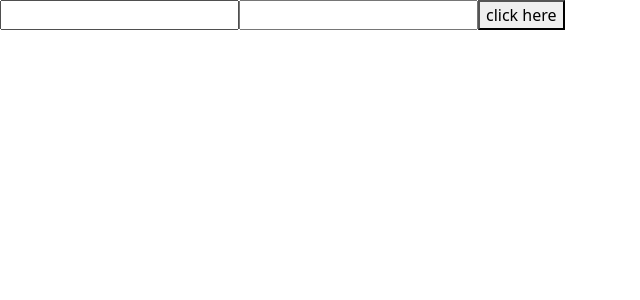
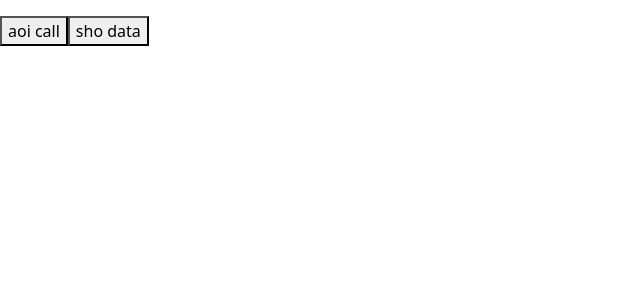
Before and after one commit to programminsekbo/fornt, a React (Vite) app: page / in a window 1280 px wide. Shown: the top 300 px of the page, without its empty margins (0-640 px from the left). Built offline with nearby package versions, Linux system fonts and the light colour scheme.

Commit message:
api call

```diff
--- a/src/App.jsx
+++ b/src/App.jsx
@@ -3,24 +3,29 @@ import { useRef } from "react";
 
 
 const App = () => {
-let least,fiste=useRef();
+
+let number=useRef(null);
+let myPTag=useRef();
 
 
-let love=()=>{
-let name1=fiste.value;
-let name2=least.value;
-
-alert(name1+" "+name2)
+let love=async ()=>{
+  let respons=await fetch("https://dummyapi.online/api/movies")
+   number.current=await respons.json()
 
 }
 
+let heat=()=>{
+  myPTag.current.innerText=JSON.stringify(number.current)
+
+}
 
   return (
     <div>
 
-<input  ref={(a)=>fiste=a} type="firest name" />
-<input ref={(a)=>least=a}  type="lest name" />
-<button onClick={love}>click here</button>
+<p ref={myPTag}></p>
+
+<button onClick={love}>aoi call</button>
+<button onClick={heat}>sho data</button>
 
 
 
```
